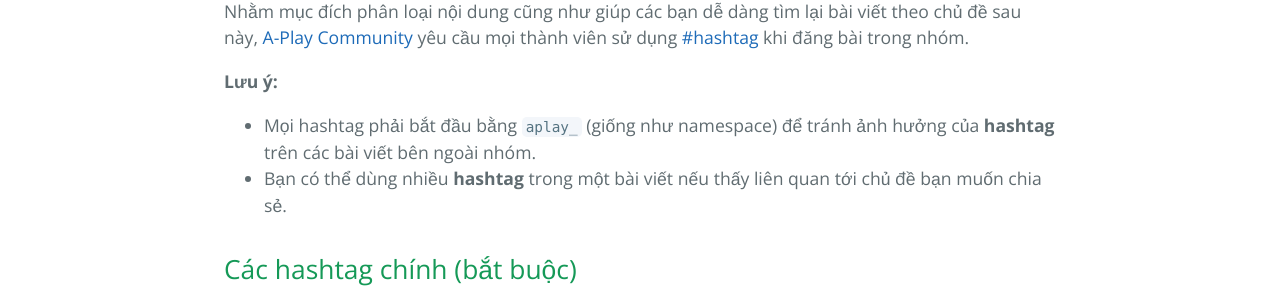
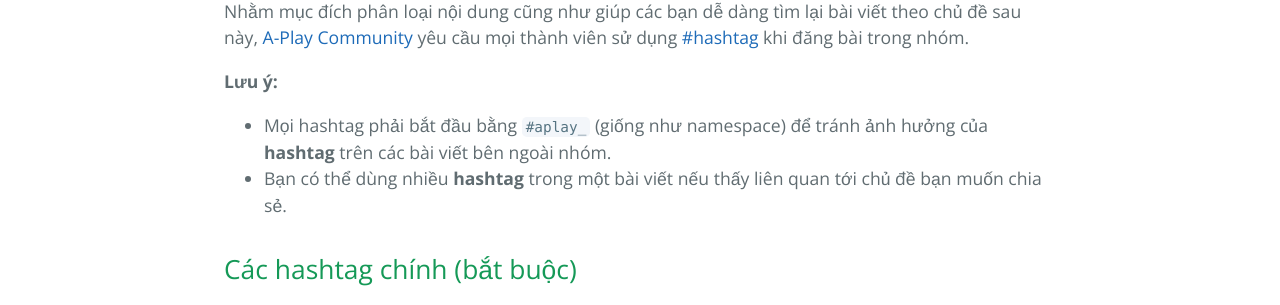
Before and after one commit to huuvinhvn/aplay, a Jekyll site: the page built from hashtags.md, in a window 1280 px wide. Shown: the part 487-792 px from the top of the page. Built offline with Jekyll 4.4.1, drawn with Linux system fonts in a browser that asks for light colours; our own code applies the rules of GitHub Pages for plain Markdown files.

```diff
--- a/hashtags.md
+++ b/hashtags.md
@@ -3,7 +3,7 @@
 Nhằm mục đích phân loại nội dung cũng như giúp các bạn dễ dàng tìm lại bài viết theo chủ đề sau này, [A-Play Community](https://facebook.com/groups/aplay.community) yêu cầu mọi thành viên sử dụng [#hashtag](https://www.facebook.com/help/587836257914341) khi đăng bài trong nhóm.
 
 **Lưu ý:**
-- Mọi hashtag phải bắt đầu bằng `aplay_` (giống như namespace) để tránh ảnh hưởng của **hashtag** trên các bài viết bên ngoài nhóm.
+- Mọi hashtag phải bắt đầu bằng `#aplay_` (giống như namespace) để tránh ảnh hưởng của **hashtag** trên các bài viết bên ngoài nhóm.
 - Bạn có thể dùng nhiều **hashtag** trong một bài viết nếu thấy liên quan tới chủ đề bạn muốn chia sẻ.
 
 ## Các hashtag chính (bắt buộc)
```
